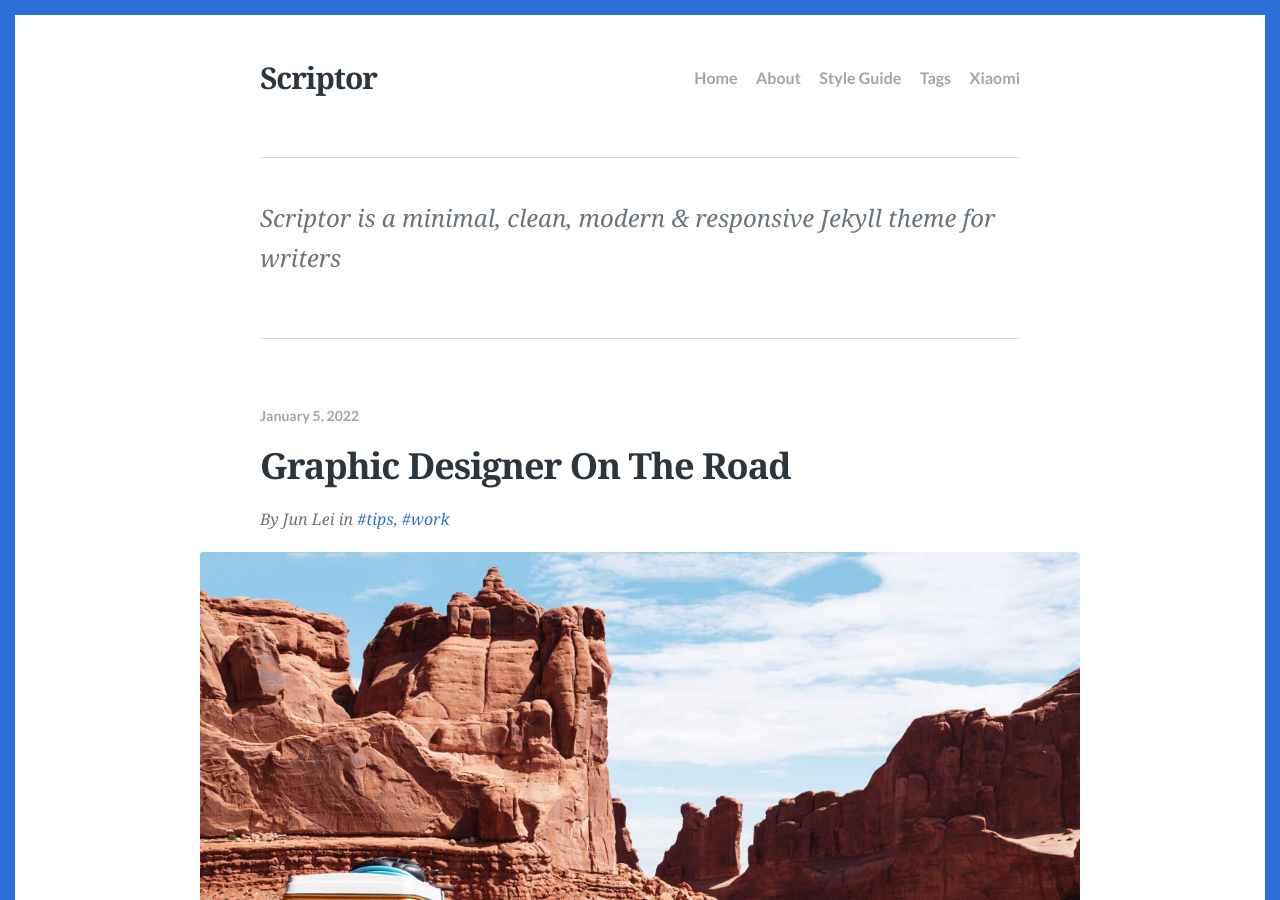
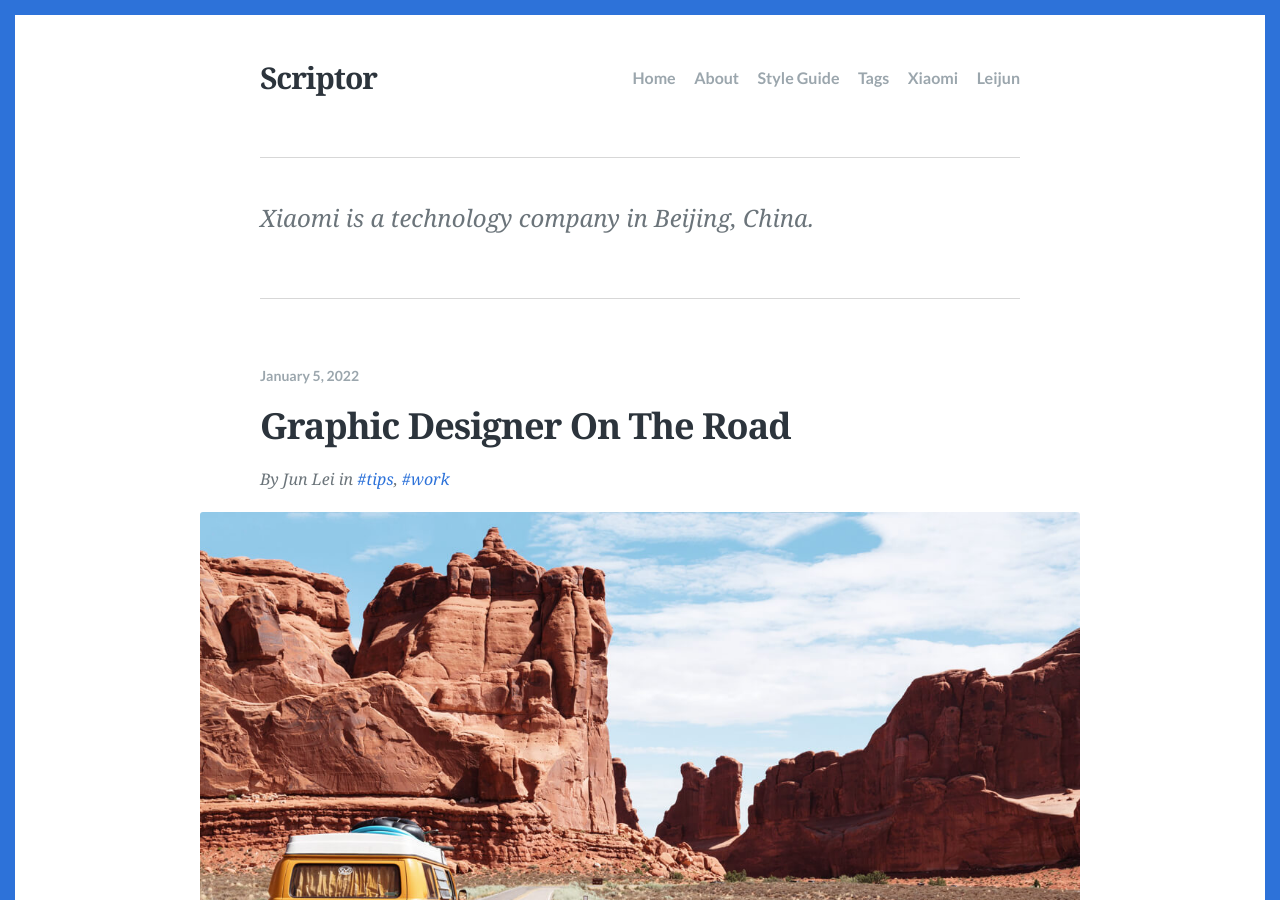
Before and after one commit to ciqiaowang/ciqiaowang.github.io, a Jekyll site: the page built from index.html, in a window 1280 px wide and 900 px high. Built offline with Jekyll 4.4.1, drawn with Linux system fonts in a browser that asks for light colours; some web fonts are replaced; the list of posts is cut into pages by our own code.

Commit message:
Update _config.yml

```diff
--- a/_config.yml
+++ b/_config.yml
@@ -12,7 +12,7 @@ lang: en-US
 title: "Scriptor"
 
 # A description of your site for meta tag, search engine results.
-description: "Scriptor is a minimal, clean, modern & responsive Jekyll theme for writers"
+description: "Xiaomi is a technology company in Beijing, China."
 
 # The subpath of your site, e.g. /blog, for generating urls.
 baseurl: ""
@@ -38,9 +38,11 @@ navigation:
     url: /tags/
   - text: Xiaomi
     url: https://www.mi.com/index.html
+  - text: Leijun
+    url: tags.md
 
 # The shortname for your Disqus site to enable comments.
-disqus: justgoodthemes
+disqus: xiaomi
 
 # Colors
 accent_color: '#2d72d9'
```
